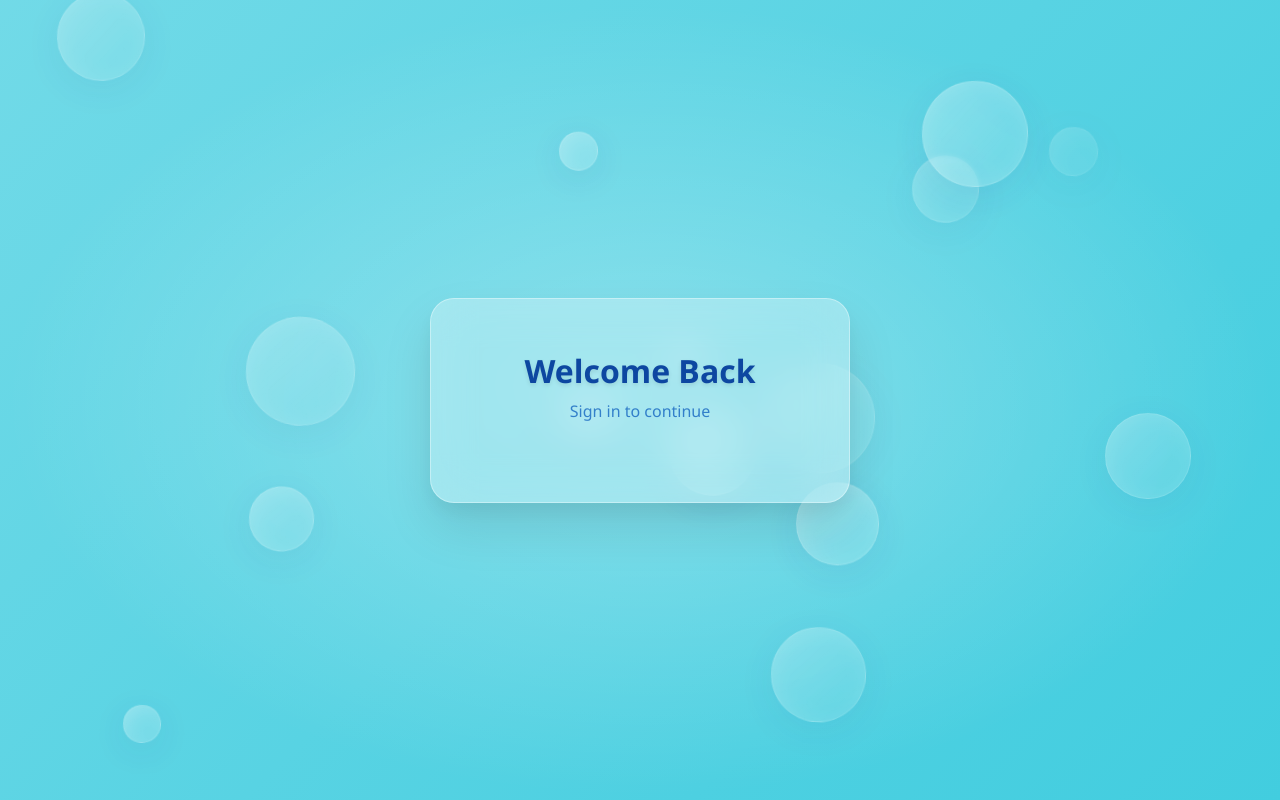
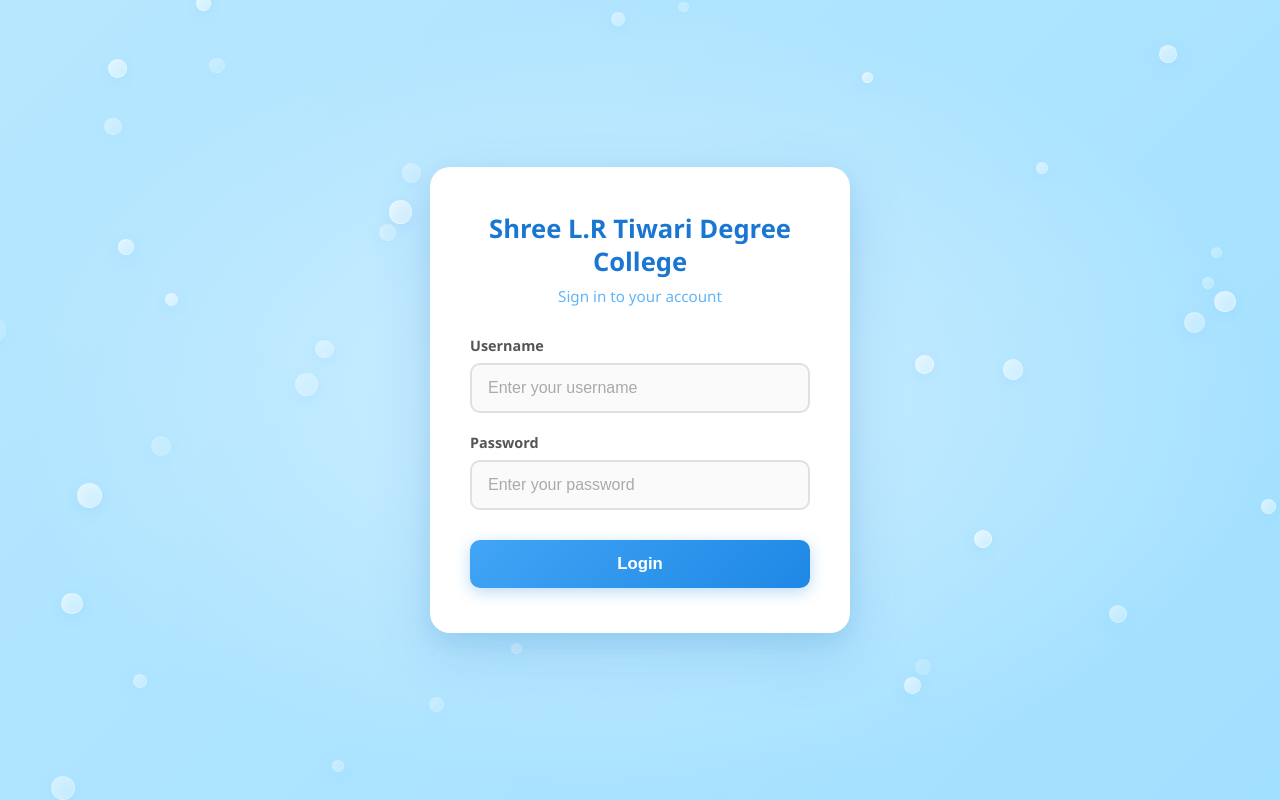
Before and after one commit to copohsf-code/COPO, a plain HTML site: page index.html in a window 1280 px wide. Drawn offline with Linux system fonts and the light colour scheme.

Commit message:
version 2 of login page added username pwd text box and submit button

```diff
--- a/index.html
+++ b/index.html
@@ -3,7 +3,7 @@
 <head>
     <meta charset="UTF-8">
     <meta name="viewport" content="width=device-width, initial-scale=1.0">
-    <title>Login Page</title>
+    <title>Login - Shree L.R Tiwari Degree College</title>
     <link rel="stylesheet" href="styles.css">
 </head>
 <body>
@@ -18,9 +18,22 @@
     <!-- Centered Login Container -->
     <div class="login-container">
         <div class="login-box">
-            <h2>Welcome Back</h2>
-            <p class="subtitle">Sign in to continue</p>
-            <!-- Login form will go here -->
+            <h2>Shree L.R Tiwari Degree College</h2>
+            <p class="subtitle">Sign in to your account</p>
+
+            <form class="login-form" id="loginForm">
+                <div class="input-group">
+                    <label for="username">Username</label>
+                    <input type="text" id="username" name="username" placeholder="Enter your username" required>
+                </div>
+
+                <div class="input-group">
+                    <label for="password">Password</label>
+                    <input type="password" id="password" name="password" placeholder="Enter your password" required>
+                </div>
+
+                <button type="submit" class="submit-btn">Login</button>
+            </form>
         </div>
     </div>
 
--- a/script.js
+++ b/script.js
@@ -1,15 +1,18 @@
 // ============================================
-// Floating Circles Animation with Touch Sensitivity
+// Floating Particles Animation with Touch Sensitivity
 // ============================================
 
 document.addEventListener('DOMContentLoaded', () => {
     const circlesContainer = document.getElementById('circlesContainer');
     const circles = [];
-    const numCircles = 15;
+    const numCircles = 50; // More particles
 
-    // Circle properties
-    const minSize = 30;
-    const maxSize = 120;
+    // Smaller particle sizes
+    const minSize = 8;
+    const maxSize = 25;
+
+    // Store particle data for movement
+    const particleData = [];
 
     // Create floating circles
     function createCircles() {
@@ -17,41 +20,82 @@ document.addEventListener('DOMContentLoaded', () => {
             const circle = document.createElement('div');
             circle.classList.add('circle');
 
-            // Random size
+            // Random smaller size
             const size = Math.random() * (maxSize - minSize) + minSize;
             circle.style.width = `${size}px`;
             circle.style.height = `${size}px`;
 
             // Random position
-            const posX = Math.random() * (window.innerWidth - size);
-            const posY = Math.random() * (window.innerHeight - size);
+            const posX = Math.random() * window.innerWidth;
+            const posY = Math.random() * window.innerHeight;
             circle.style.left = `${posX}px`;
             circle.style.top = `${posY}px`;
 
-            // Random animation delay for variety
-            circle.style.animationDelay = `${Math.random() * 5}s`;
+            // Random opacity for depth effect
+            circle.style.opacity = Math.random() * 0.6 + 0.3;
 
-            // Random opacity for depth effect
-            circle.style.opacity = Math.random() * 0.5 + 0.3;
-
-            // Store velocity for movement
-            circle.dataset.vx = (Math.random() - 0.5) * 2;
-            circle.dataset.vy = (Math.random() - 0.5) * 2;
-            circle.dataset.baseX = posX;
-            circle.dataset.baseY = posY;
+            // Store particle movement data
+            particleData.push({
+                element: circle,
+                x: posX,
+                y: posY,
+                size: size,
+                speedX: (Math.random() - 0.5) * 2, // Random horizontal speed
+                speedY: (Math.random() - 0.5) * 2, // Random vertical speed
+                wobbleSpeed: Math.random() * 0.02 + 0.01,
+                wobbleAmount: Math.random() * 30 + 10,
+                angle: Math.random() * Math.PI * 2
+            });
 
             // Add touch/click interaction
-            circle.addEventListener('click', handleCircleTouch);
-            circle.addEventListener('touchstart', handleCircleTouch);
+            circle.addEventListener('click', (e) => handleCircleTouch(e, i));
+            circle.addEventListener('touchstart', (e) => handleCircleTouch(e, i));
 
             circlesContainer.appendChild(circle);
             circles.push(circle);
         }
     }
 
+    // Animate particles - continuous movement
+    function animateParticles() {
+        particleData.forEach((particle, index) => {
+            // Update angle for wobble effect
+            particle.angle += particle.wobbleSpeed;
+
+            // Move particle
+            particle.x += particle.speedX;
+            particle.y += particle.speedY;
+
+            // Add wobble
+            const wobbleX = Math.sin(particle.angle) * particle.wobbleAmount * 0.1;
+            const wobbleY = Math.cos(particle.angle * 0.7) * particle.wobbleAmount * 0.1;
+
+            // Wrap around screen edges
+            if (particle.x < -particle.size) {
+                particle.x = window.innerWidth + particle.size;
+            } else if (particle.x > window.innerWidth + particle.size) {
+                particle.x = -particle.size;
+            }
+
+            if (particle.y < -particle.size) {
+                particle.y = window.innerHeight + particle.size;
+            } else if (particle.y > window.innerHeight + particle.size) {
+                particle.y = -particle.size;
+            }
+
+            // Apply position
+            particle.element.style.left = `${particle.x + wobbleX}px`;
+            particle.element.style.top = `${particle.y + wobbleY}px`;
+        });
+
+        requestAnimationFrame(animateParticles);
+    }
+
     // Handle circle touch/click
-    function handleCircleTouch(e) {
+    function handleCircleTouch(e, index) {
         e.preventDefault();
+        e.stopPropagation();
+
         const circle = e.target;
         circle.classList.add('touched');
 
@@ -60,18 +104,16 @@ document.addEventListener('DOMContentLoaded', () => {
             circle.classList.remove('touched');
         }, 600);
 
-        // Move circle to random position
-        const newX = Math.random() * (window.innerWidth - parseFloat(circle.style.width));
-        const newY = Math.random() * (window.innerHeight - parseFloat(circle.style.height));
+        // Give the particle a burst of speed in random direction
+        const particle = particleData[index];
+        particle.speedX = (Math.random() - 0.5) * 8;
+        particle.speedY = (Math.random() - 0.5) * 8;
 
-        circle.style.transition = 'left 0.8s ease-out, top 0.8s ease-out';
-        circle.style.left = `${newX}px`;
-        circle.style.top = `${newY}px`;
-
-        // Reset transition after movement
+        // Gradually slow down
         setTimeout(() => {
-            circle.style.transition = 'transform 0.3s ease, opacity 0.3s ease';
-        }, 800);
+            particle.speedX = (Math.random() - 0.5) * 2;
+            particle.speedY = (Math.random() - 0.5) * 2;
+        }, 1000);
     }
 
     // Touch/Click ripple effect on background
@@ -110,81 +152,86 @@ document.addEventListener('DOMContentLoaded', () => {
 
     // Push circles away from touch point
     function pushCirclesAway(x, y) {
-        circles.forEach(circle => {
-            const rect = circle.getBoundingClientRect();
-            const circleX = rect.left + rect.width / 2;
-            const circleY = rect.top + rect.height / 2;
-
-            const dx = circleX - x;
-            const dy = circleY - y;
+        particleData.forEach((particle) => {
+            const dx = particle.x - x;
+            const dy = particle.y - y;
             const distance = Math.sqrt(dx * dx + dy * dy);
 
-            // Only affect circles within 200px radius
-            if (distance < 200) {
-                const force = (200 - distance) / 200;
+            // Only affect circles within 150px radius
+            if (distance < 150) {
+                const force = (150 - distance) / 150;
                 const angle = Math.atan2(dy, dx);
-                const pushX = Math.cos(angle) * force * 100;
-                const pushY = Math.sin(angle) * force * 100;
 
-                const newX = Math.max(0, Math.min(window.innerWidth - rect.width, rect.left + pushX));
-                const newY = Math.max(0, Math.min(window.innerHeight - rect.height, rect.top + pushY));
+                // Add burst velocity away from click point
+                particle.speedX += Math.cos(angle) * force * 5;
+                particle.speedY += Math.sin(angle) * force * 5;
 
-                circle.style.transition = 'left 0.5s ease-out, top 0.5s ease-out';
-                circle.style.left = `${newX}px`;
-                circle.style.top = `${newY}px`;
-
+                // Gradually return to normal speed
                 setTimeout(() => {
-                    circle.style.transition = 'transform 0.3s ease, opacity 0.3s ease';
-                }, 500);
+                    particle.speedX = (Math.random() - 0.5) * 2;
+                    particle.speedY = (Math.random() - 0.5) * 2;
+                }, 1500);
             }
         });
     }
 
-    // Mouse move parallax effect
+    // Mouse move - particles slightly follow/react to mouse
     let mouseX = window.innerWidth / 2;
     let mouseY = window.innerHeight / 2;
 
     document.addEventListener('mousemove', (e) => {
         mouseX = e.clientX;
         mouseY = e.clientY;
-    });
 
-    // Subtle parallax animation
-    function animateParallax() {
-        circles.forEach((circle, index) => {
-            const depth = (index % 3 + 1) * 0.01;
-            const moveX = (mouseX - window.innerWidth / 2) * depth;
-            const moveY = (mouseY - window.innerHeight / 2) * depth;
+        // Subtle attraction/repulsion for nearby particles
+        particleData.forEach((particle) => {
+            const dx = particle.x - mouseX;
+            const dy = particle.y - mouseY;
+            const distance = Math.sqrt(dx * dx + dy * dy);
 
-            const currentLeft = parseFloat(circle.style.left);
-            const currentTop = parseFloat(circle.style.top);
+            if (distance < 100) {
+                const force = (100 - distance) / 100 * 0.3;
+                const angle = Math.atan2(dy, dx);
 
-            if (!circle.style.transition.includes('left')) {
-                circle.style.transform = `translate(${moveX}px, ${moveY}px)`;
-            }
-        });
+                // Gentle push away from mouse
+                particle.speedX += Math.cos(angle) * force;
+                particle.speedY += Math.sin(angle) * force;
 
-        requestAnimationFrame(animateParallax);
-    }
-
-    // Handle window resize
-    window.addEventListener('resize', () => {
-        circles.forEach(circle => {
-            const currentLeft = parseFloat(circle.style.left);
-            const currentTop = parseFloat(circle.style.top);
-            const size = parseFloat(circle.style.width);
-
-            // Keep circles within bounds
-            if (currentLeft + size > window.innerWidth) {
-                circle.style.left = `${window.innerWidth - size}px`;
-            }
-            if (currentTop + size > window.innerHeight) {
-                circle.style.top = `${window.innerHeight - size}px`;
+                // Clamp speed
+                particle.speedX = Math.max(-4, Math.min(4, particle.speedX));
+                particle.speedY = Math.max(-4, Math.min(4, particle.speedY));
             }
         });
     });
 
+    // Handle window resize
+    window.addEventListener('resize', () => {
+        particleData.forEach(particle => {
+            // Keep particles within bounds
+            if (particle.x > window.innerWidth) {
+                particle.x = window.innerWidth - particle.size;
+            }
+            if (particle.y > window.innerHeight) {
+                particle.y = window.innerHeight - particle.size;
+            }
+        });
+    });
+
+    // Form submission handler
+    const loginForm = document.getElementById('loginForm');
+    if (loginForm) {
+        loginForm.addEventListener('submit', (e) => {
+            e.preventDefault();
+            const username = document.getElementById('username').value;
+            const password = document.getElementById('password').value;
+
+            // For now, just log - you can add actual authentication later
+            console.log('Login attempt:', { username, password });
+            alert('Login functionality will be implemented soon!');
+        });
+    }
+
     // Initialize
     createCircles();
-    animateParallax();
+    animateParticles();
 });
--- a/styles.css
+++ b/styles.css
@@ -11,7 +11,7 @@ body {
     font-family: 'Segoe UI', Tahoma, Geneva, Verdana, sans-serif;
 }
 
-/* Animated Gradient Background */
+/* Animated Gradient Background - Brighter Light Blue */
 .background {
     position: fixed;
     top: 0;
@@ -20,11 +20,11 @@ body {
     height: 100%;
     background: linear-gradient(
         135deg,
-        #e0f7fa 0%,
-        #b2ebf2 25%,
-        #80deea 50%,
-        #4dd0e1 75%,
-        #26c6da 100%
+        #e8f8ff 0%,
+        #d4f1ff 25%,
+        #bde9ff 50%,
+        #a8e2ff 75%,
+        #94dbff 100%
     );
     background-size: 400% 400%;
     animation: gradientShift 15s ease infinite;
@@ -53,7 +53,7 @@ body {
     height: 100%;
     background: radial-gradient(
         ellipse at center,
-        rgba(255, 255, 255, 0.3) 0%,
+        rgba(255, 255, 255, 0.4) 0%,
         transparent 70%
     );
     z-index: -1;
@@ -71,21 +71,19 @@ body {
     pointer-events: none;
 }
 
-/* Floating Circle Styles */
+/* Floating Circle Styles - Smaller particles */
 .circle {
     position: absolute;
     border-radius: 50%;
     background: linear-gradient(
         135deg,
-        rgba(255, 255, 255, 0.4) 0%,
-        rgba(255, 255, 255, 0.1) 100%
+        rgba(255, 255, 255, 0.7) 0%,
+        rgba(255, 255, 255, 0.3) 100%
     );
-    backdrop-filter: blur(2px);
-    border: 1px solid rgba(255, 255, 255, 0.3);
+    border: 1px solid rgba(255, 255, 255, 0.5);
     box-shadow:
-        0 8px 32px rgba(31, 38, 135, 0.1),
-        inset 0 0 20px rgba(255, 255, 255, 0.2);
-    animation: float 8s ease-in-out infinite;
+        0 4px 15px rgba(100, 180, 255, 0.2),
+        inset 0 0 10px rgba(255, 255, 255, 0.3);
     transition: transform 0.3s ease, opacity 0.3s ease;
     pointer-events: auto;
     cursor: pointer;
@@ -93,10 +91,10 @@ body {
 
 /* Circle hover effect */
 .circle:hover {
-    transform: scale(1.2);
+    transform: scale(1.3);
     box-shadow:
-        0 12px 40px rgba(31, 38, 135, 0.2),
-        inset 0 0 30px rgba(255, 255, 255, 0.4);
+        0 6px 20px rgba(100, 180, 255, 0.3),
+        inset 0 0 15px rgba(255, 255, 255, 0.5);
 }
 
 /* Circle touch/click effect */
@@ -110,43 +108,13 @@ body {
         opacity: 1;
     }
     50% {
-        transform: scale(1.5);
+        transform: scale(1.8);
         opacity: 0.5;
     }
     100% {
         transform: scale(1);
         opacity: 1;
     }
-}
-
-/* Float Animation with variations */
-@keyframes float {
-    0%, 100% {
-        transform: translateY(0) rotate(0deg);
-    }
-    25% {
-        transform: translateY(-20px) rotate(5deg);
-    }
-    50% {
-        transform: translateY(-10px) rotate(-3deg);
-    }
-    75% {
-        transform: translateY(-25px) rotate(3deg);
-    }
-}
-
-/* Different animation delays for variety */
-.circle:nth-child(odd) {
-    animation-duration: 10s;
-}
-
-.circle:nth-child(3n) {
-    animation-duration: 12s;
-    animation-direction: reverse;
-}
-
-.circle:nth-child(5n) {
-    animation-duration: 7s;
 }
 
 /* Login Container - Centered */
@@ -162,18 +130,14 @@ body {
     z-index: 10;
 }
 
-/* Login Box - Glassmorphism Style */
+/* Login Box - Solid White */
 .login-box {
-    background: rgba(255, 255, 255, 0.25);
-    backdrop-filter: blur(20px);
-    -webkit-backdrop-filter: blur(20px);
-    border-radius: 24px;
-    border: 1px solid rgba(255, 255, 255, 0.4);
+    background: #ffffff;
+    border-radius: 20px;
     box-shadow:
-        0 25px 50px rgba(0, 0, 0, 0.1),
-        0 10px 20px rgba(0, 0, 0, 0.05),
-        inset 0 0 60px rgba(255, 255, 255, 0.1);
-    padding: 50px 40px;
+        0 20px 60px rgba(0, 100, 180, 0.15),
+        0 8px 25px rgba(0, 100, 180, 0.1);
+    padding: 45px 40px;
     width: 100%;
     max-width: 420px;
     margin: 20px;
@@ -183,11 +147,10 @@ body {
 }
 
 .login-box:hover {
-    transform: translateY(-5px);
+    transform: translateY(-3px);
     box-shadow:
-        0 35px 60px rgba(0, 0, 0, 0.15),
-        0 15px 25px rgba(0, 0, 0, 0.08),
-        inset 0 0 60px rgba(255, 255, 255, 0.15);
+        0 25px 70px rgba(0, 100, 180, 0.2),
+        0 12px 30px rgba(0, 100, 180, 0.12);
 }
 
 /* Slide up animation for login box */
@@ -204,18 +167,86 @@ body {
 
 /* Login Box Typography */
 .login-box h2 {
-    color: #0d47a1;
-    font-size: 2rem;
+    color: #1976d2;
+    font-size: 1.6rem;
     font-weight: 700;
     margin-bottom: 8px;
-    text-shadow: 0 2px 4px rgba(0, 0, 0, 0.1);
+    line-height: 1.3;
 }
 
 .login-box .subtitle {
-    color: #1565c0;
+    color: #64b5f6;
+    font-size: 0.95rem;
+    margin-bottom: 30px;
+}
+
+/* Login Form */
+.login-form {
+    display: flex;
+    flex-direction: column;
+    gap: 20px;
+}
+
+/* Input Group */
+.input-group {
+    text-align: left;
+}
+
+.input-group label {
+    display: block;
+    color: #555;
+    font-size: 0.9rem;
+    font-weight: 600;
+    margin-bottom: 8px;
+}
+
+.input-group input {
+    width: 100%;
+    padding: 14px 16px;
+    border: 2px solid #e0e0e0;
+    border-radius: 10px;
     font-size: 1rem;
-    opacity: 0.8;
-    margin-bottom: 30px;
+    color: #333;
+    background: #fafafa;
+    transition: all 0.3s ease;
+    outline: none;
+}
+
+.input-group input:focus {
+    border-color: #64b5f6;
+    background: #fff;
+    box-shadow: 0 0 0 4px rgba(100, 181, 246, 0.15);
+}
+
+.input-group input::placeholder {
+    color: #aaa;
+}
+
+/* Submit Button */
+.submit-btn {
+    width: 100%;
+    padding: 14px 20px;
+    background: linear-gradient(135deg, #42a5f5 0%, #1e88e5 100%);
+    color: white;
+    border: none;
+    border-radius: 10px;
+    font-size: 1.05rem;
+    font-weight: 600;
+    cursor: pointer;
+    transition: all 0.3s ease;
+    margin-top: 10px;
+    box-shadow: 0 4px 15px rgba(30, 136, 229, 0.3);
+}
+
+.submit-btn:hover {
+    background: linear-gradient(135deg, #1e88e5 0%, #1565c0 100%);
+    transform: translateY(-2px);
+    box-shadow: 0 6px 20px rgba(30, 136, 229, 0.4);
+}
+
+.submit-btn:active {
+    transform: translateY(0);
+    box-shadow: 0 2px 10px rgba(30, 136, 229, 0.3);
 }
 
 /* Interactive touch ripple effect on background */
@@ -224,7 +255,7 @@ body {
     border-radius: 50%;
     background: radial-gradient(
         circle,
-        rgba(255, 255, 255, 0.6) 0%,
+        rgba(255, 255, 255, 0.8) 0%,
         rgba(255, 255, 255, 0) 70%
     );
     pointer-events: none;
@@ -250,16 +281,20 @@ body {
 /* Responsive Design */
 @media (max-width: 480px) {
     .login-box {
-        padding: 40px 25px;
+        padding: 35px 25px;
         margin: 15px;
-        border-radius: 20px;
+        border-radius: 16px;
     }
 
     .login-box h2 {
-        font-size: 1.7rem;
+        font-size: 1.4rem;
     }
 
-    .circle {
-        opacity: 0.7;
+    .input-group input {
+        padding: 12px 14px;
+    }
+
+    .submit-btn {
+        padding: 12px 18px;
     }
 }
```
